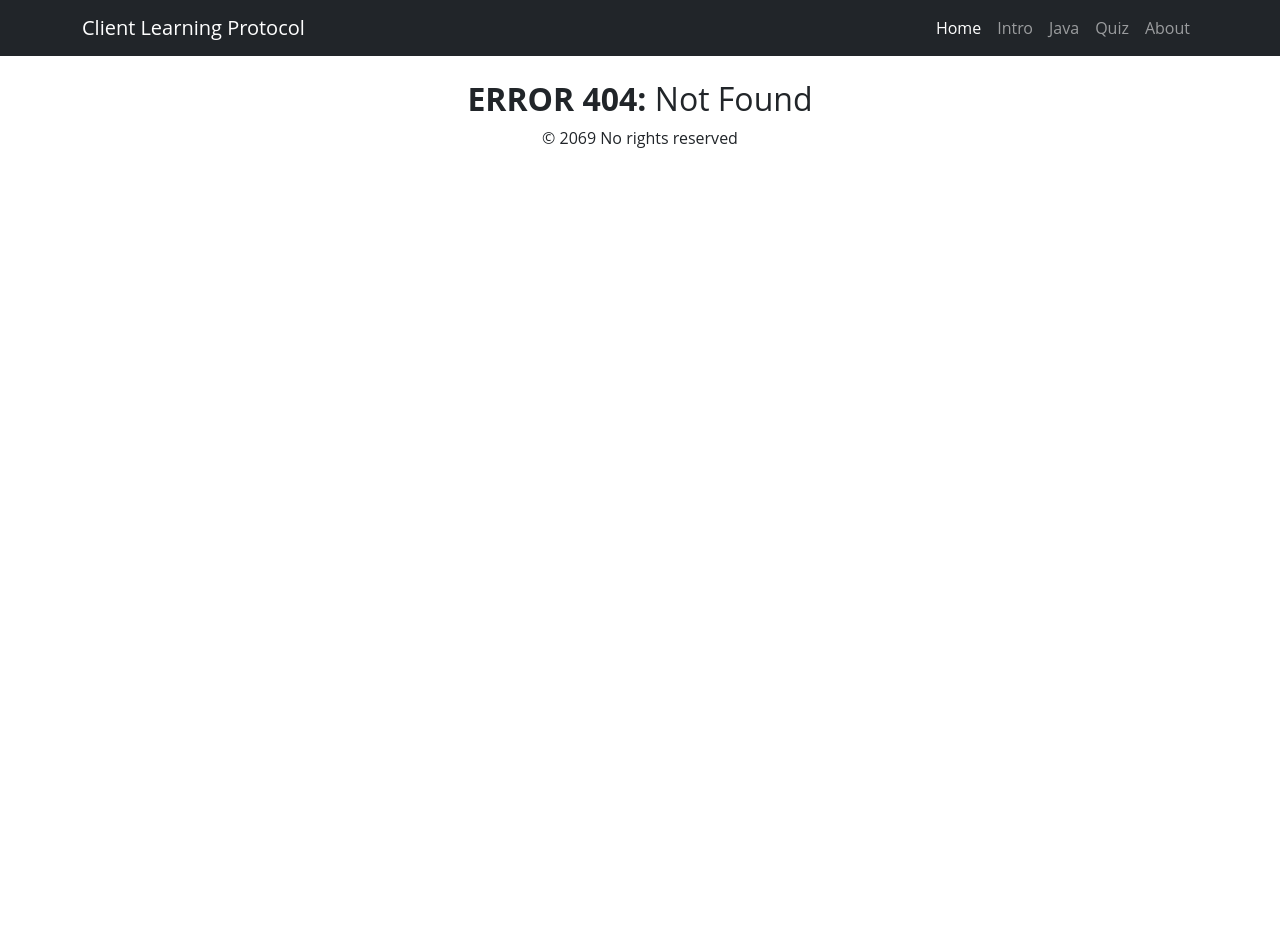
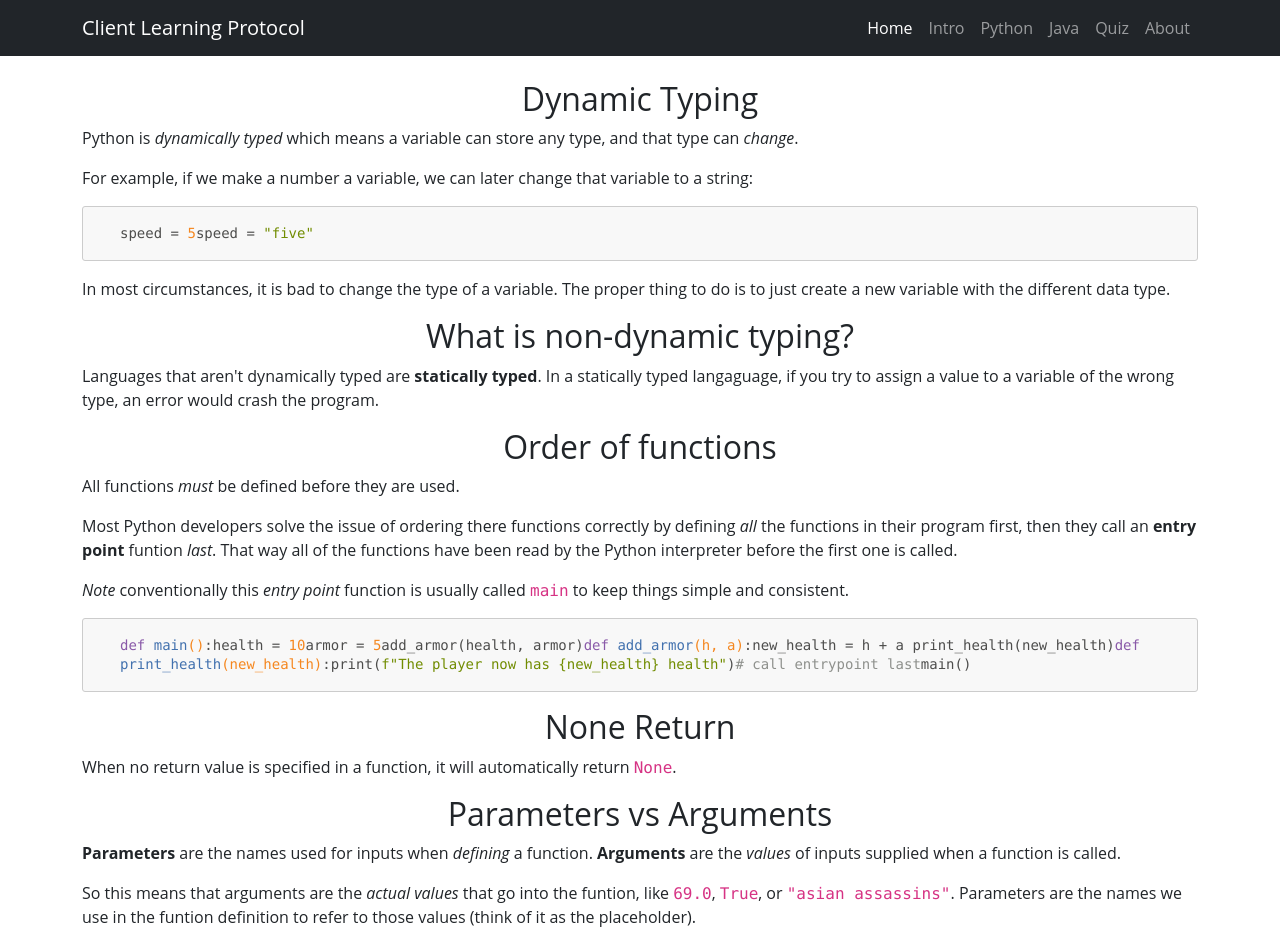
Before and after one commit to paulcostanza/client-learning-protocol, a React (Vite) app: page /python in a window 1280 px wide. Before the commit this address had no page. Shown: the top 950 px of the page. Before the commit the page ends 800 px from the top, so only its background shows below. Built offline with nearby package versions, Linux system fonts and the light colour scheme.

Commit message:
added python page

```diff
--- a/src/App.jsx
+++ b/src/App.jsx
@@ -2,6 +2,7 @@
 import './App.css'
 import Home from './pages/Home'
 import Intro from './pages/Intro'
+import Python from './pages/Python'
 import Java from './pages/Java'
 import Quiz from './pages/Quiz'
 import About from './pages/About'
@@ -23,6 +24,7 @@ function App() {
           <Route index element={<Home />} />
           <Route path='/home' element={<Home />} />
           <Route path='/intro' element={<Intro />} />
+          <Route path='/python' element={<Python />} />
           <Route path='/java' element={<Java />} />
           <Route path='/quiz' element={<Quiz />} />
           <Route path='/about' element={<About />} />
--- a/src/components/NavBar.jsx
+++ b/src/components/NavBar.jsx
@@ -41,6 +41,11 @@ export default function NavBar() {
 
                         <li className="nav-item">
                             <Link to="/intro" onClick={() => handleSetActive('intro')} className={`nav-link ${activeLink === 'intro' ? 'active' : ''}`}>Intro</Link>
+
+                        </li>
+
+                        <li className="nav-item">
+                            <Link to="/python" onClick={() => handleSetActive('python')} className={`nav-link ${activeLink === 'python' ? 'active' : ''}`} >Python</Link>
 
                         </li>
 
--- /dev/null
+++ b/src/pages/Python.jsx
@@ -0,0 +1,58 @@
+import NavBar from '../components/NavBar'
+import Footer from '../components/Footer'
+import '../styles/codesnippets.css'
+
+export default function Python() {
+    return (
+        <>
+            <NavBar />
+            <main>
+                <div className="container" id="space-on-top-of-page">
+
+                    <h2 id="dynamic-typing">Dynamic Typing</h2>
+                    <p>Python is <em>dynamically typed</em> which means a variable can store any type, and that type can <em>change</em>.</p>
+                    <p>For example, if we make a number a variable, we can later change that variable to a string:</p>
+                    <pre className="hljs"><code><div>speed = <span className="hljs-number">5</span>
+                        speed = <span className="hljs-string">"five"</span>
+                    </div></code></pre>
+                    <p>In most circumstances, it is bad to change the type of a variable. The proper thing to do is to just create a new variable with the different data type.</p>
+                    <h2 id="what-is-non-dynamic-typing">What is non-dynamic typing?</h2>
+                    <p>Languages that aren't dynamically typed are <strong>statically typed</strong>. In a statically typed langaguage, if you try to assign a value to a variable of the wrong type, an error would crash the program.</p>
+                    <h2 id="order-of-functions">Order of functions</h2>
+                    <p>All functions <em>must</em> be defined before they are used.</p>
+                    <p>Most Python developers solve the issue of ordering there functions correctly by defining <em>all</em> the functions in their program first, then they call an <strong>entry point</strong> funtion <em>last</em>. That way all of the functions have been read by the Python interpreter before the first one is called.</p>
+                    <p><em>Note</em> conventionally this <em>entry point</em> function is usually called <code>main</code> to keep things simple and consistent.</p>
+                    <pre className="hljs"><code><div><span className="hljs-function"><span className="hljs-keyword">def</span> <span className="hljs-title">main</span><span className="hljs-params">()</span>:</span>
+                        health = <span className="hljs-number">10</span>
+                        armor = <span className="hljs-number">5</span>
+                        add_armor(health, armor)
+
+                        <span className="hljs-function"><span className="hljs-keyword">def</span> <span className="hljs-title">add_armor</span><span className="hljs-params">(h, a)</span>:</span>
+                        new_health = h + a
+                        print_health(new_health)
+
+                        <span className="hljs-function"><span className="hljs-keyword">def</span> <span className="hljs-title">print_health</span><span className="hljs-params">(new_health)</span>:</span>
+                        print(<span className="hljs-string">f"The player now has <span className="hljs-subst">{"{new_health}"}</span> health"</span>)
+
+                        <span className="hljs-comment"># call entrypoint last</span>
+                        main()
+                    </div></code></pre>
+                    <h2 id="none-return">None Return</h2>
+                    <p>When no return value is specified in a function, it will automatically return <code>None</code>.</p>
+                    <h2 id="parameters-vs-arguments">Parameters vs Arguments</h2>
+                    <p><strong>Parameters</strong> are the names used for inputs when <em>defining</em> a function. <strong>Arguments</strong> are the <em>values</em> of inputs supplied when a function is called.</p>
+                    <p>So this means that arguments are the <em>actual values</em> that go into the funtion, like <code>69.0</code>, <code>True</code>, or <code>&quot;asian assassins&quot;</code>. Parameters are the names we use in the funtion definition to refer to those values (think of it as the placeholder).</p>
+                    <h2 id="review">Review</h2>
+                    <hr />
+                    <p>_____ are the inputs specified by the funciton definition.</p>
+                    <ul>
+                        <li>parameters</li>
+                    </ul>
+                    <hr />
+                </div>
+            </main>
+
+            <Footer />
+        </>
+    )
+}
```
Also changed, not shown: 2 other files (tests, documents, lock files or other folders).
